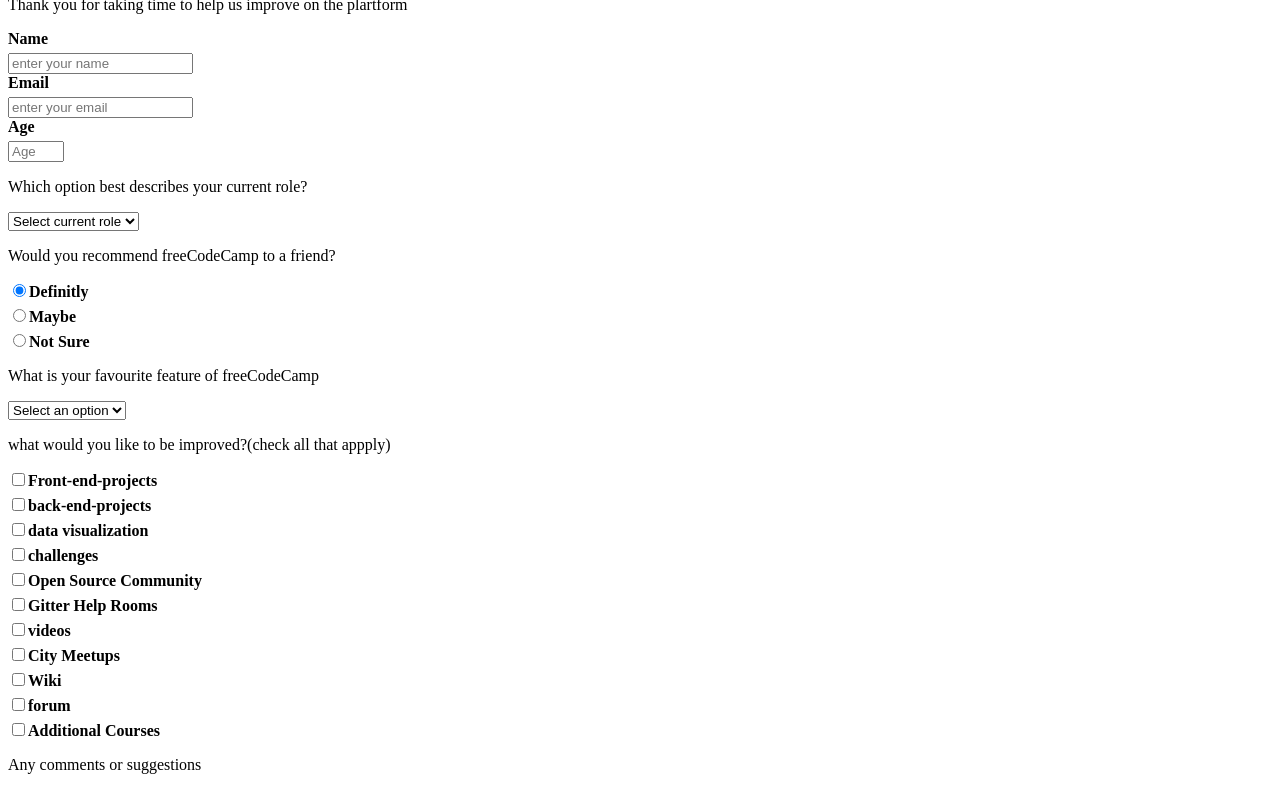
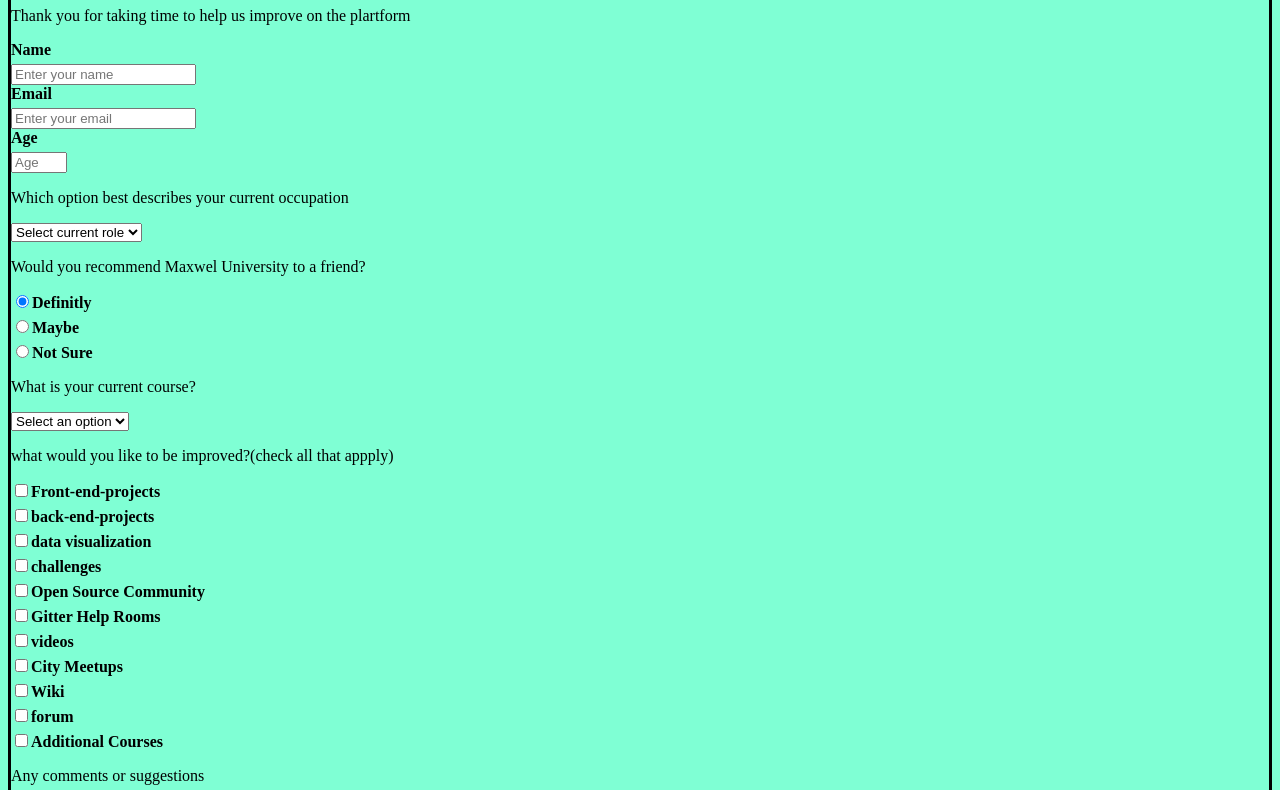
Before and after one commit to kiama-maxwel/Build-a-survey-form, a plain HTML site: page index.html in a window 1280 px wide. Shown: the part 84-874 px from the top of the page. Drawn offline with Linux system fonts and the light colour scheme.

Commit message:
my changes

```diff
--- a/index.html
+++ b/index.html
@@ -4,6 +4,9 @@
     <meta charset="UTF-8">
     <meta name="viewport" content="width=device-width, initial-scale=1.0">
     <link rel="stylesheet" href="style.css">
+    <style>
+
+    </style>
 </head>
 <body>
       <div class="container"></div>
@@ -12,14 +15,15 @@
         <p id="description" class="description text-center">Thank you for taking time to help us improve on the plartform</p>
       </header>
 <form id="survey-form">
+
       <div class="form-group">
         <label id="name-label" for="name">Name</label>
-        <input text="text" name="name" id="name" class="form-control" placeholder="enter your name" required>
+        <input text="text" name="name" id="name" class="form-control" placeholder="Enter your name" required>
       </div>
 
       <div class="form-group">
             <label id="email-label" for="email">Email</label>
-                  <input type="email" name="email" id="email"  class="form-control" placeholder="enter your email" required>
+                  <input type="email" name="email" id="email"  class="form-control" placeholder="Enter your email" required>
       </div>
 
 
@@ -29,7 +33,7 @@
       </div>
 
       <div class="form-group">
-            <p>Which option best describes your current role?</p>
+            <p>Which option best describes your current occupation</p>
             <select id="dropdown" name="role" class="form-control" required>
                   <option disabled selected value >Select current role</option>
                   <option value="student">Student</option>
@@ -41,7 +45,7 @@
       </div>
 
       <div class="form-group">
-            <p>Would you recommend freeCodeCamp to a friend?</p>
+            <p>Would you recommend Maxwel University to a friend?</p>
             <label>
                   <input name="user-recommend" value="definitly" type="radio" class="input-radio" checked/>Definitly</label>
             </label>
@@ -55,7 +59,7 @@
 
 
       <div class="form-group">
-            <p>What is your favourite feature of freeCodeCamp</p>
+            <p>What is your current course?</p>
             <select id="most-like" name="mostlike" class="form-control" required>
                   <option disabled selected value>Select an option</option>
                   <option value="challenges">challenges</option>
--- a/style.css
+++ b/style.css
@@ -1,6 +1,7 @@
 h1 {
     color: brown;
     background-color: aqua;
+    text-align: center;
 
 }
 /* Style labels */
@@ -13,3 +14,14 @@
   form {
     border: 3cm;
   }
+  body  {border-style: solid;
+         background-color: aquamarine;
+
+  };
+ p { margin: auto;
+
+ }
+  input {
+    color: blue;
+    box-sizing: border-box;
+  }
```
